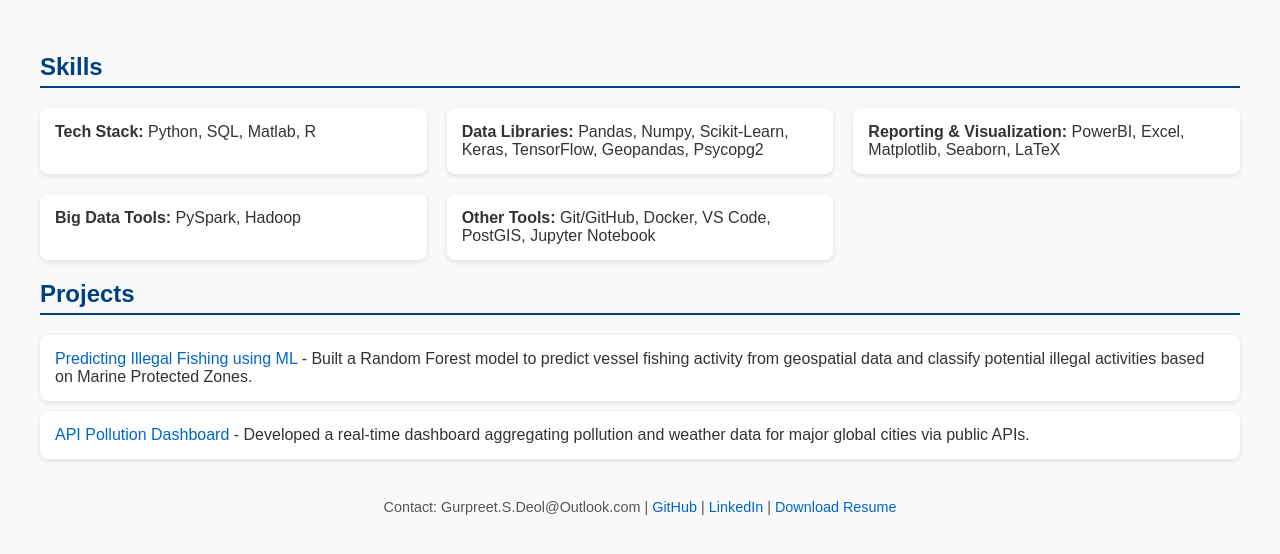
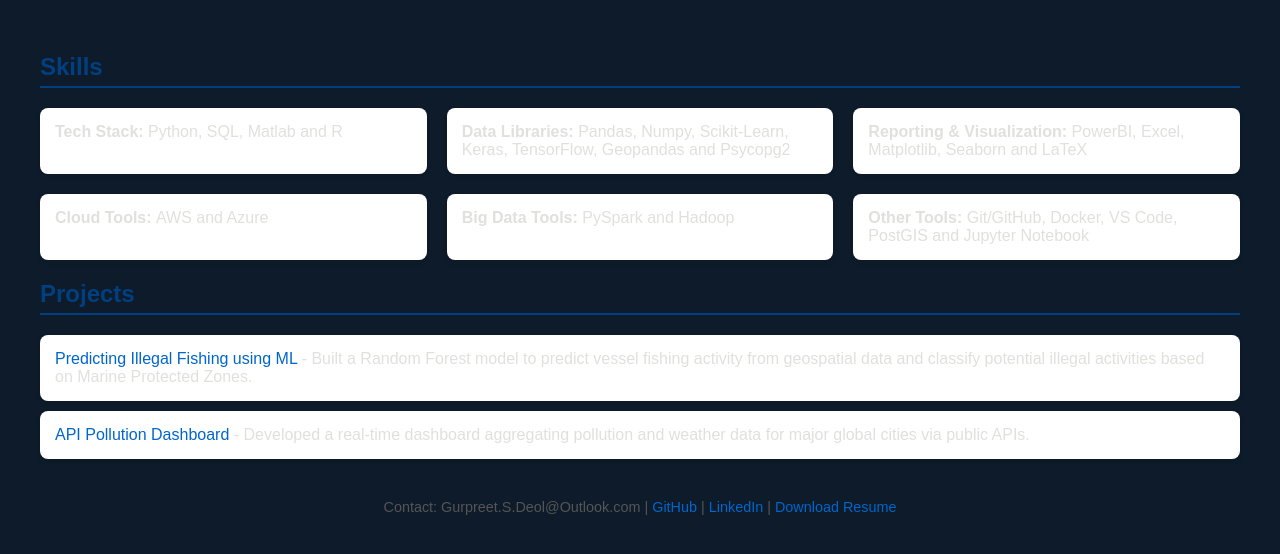
Before and after one commit to GurpreetSDeol/GurpreetSDeol.github.io, a plain HTML site: page index.html in a window 1280 px wide. Shown: the part 150-704 px from the top of the page. Drawn offline with Linux system fonts and the light colour scheme.

Commit message:
Update index.html

```diff
--- a/index.html
+++ b/index.html
@@ -9,8 +9,8 @@
     body {
       font-family: Arial, sans-serif;
       margin: 40px;
-      background-color: #f9f9f9;
-      color: #333;
+      background-color: #0D1B2A;
+     color: #E0E1DD;
     }
 
     header {
@@ -86,11 +86,12 @@
 <section>
   <h2>Skills</h2>
   <div class="skills-grid">
-    <div><strong>Tech Stack:</strong> Python, SQL, Matlab, R</div>
-    <div><strong>Data Libraries:</strong> Pandas, Numpy, Scikit-Learn, Keras, TensorFlow, Geopandas, Psycopg2</div>
-    <div><strong>Reporting & Visualization:</strong> PowerBI, Excel, Matplotlib, Seaborn, LaTeX</div>
-    <div><strong>Big Data Tools:</strong> PySpark, Hadoop</div>
-    <div><strong>Other Tools:</strong> Git/GitHub, Docker, VS Code, PostGIS, Jupyter Notebook</div>
+    <div><strong>Tech Stack:</strong> Python, SQL, Matlab and R</div>
+    <div><strong>Data Libraries:</strong> Pandas, Numpy, Scikit-Learn, Keras, TensorFlow, Geopandas and Psycopg2</div>
+    <div><strong>Reporting & Visualization:</strong> PowerBI, Excel, Matplotlib, Seaborn and LaTeX</div>
+    <div><strong>Cloud Tools: </strong> AWS and Azure</div>
+    <div><strong>Big Data Tools:</strong> PySpark and Hadoop</div>
+    <div><strong>Other Tools:</strong> Git/GitHub, Docker, VS Code, PostGIS and Jupyter Notebook</div>
   </div>
 </section>
 
```
